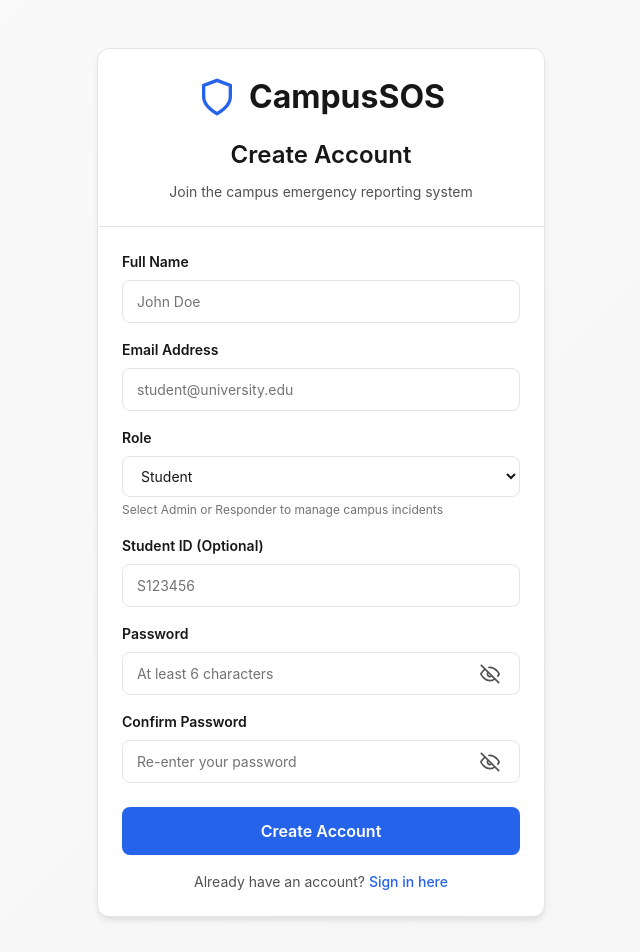
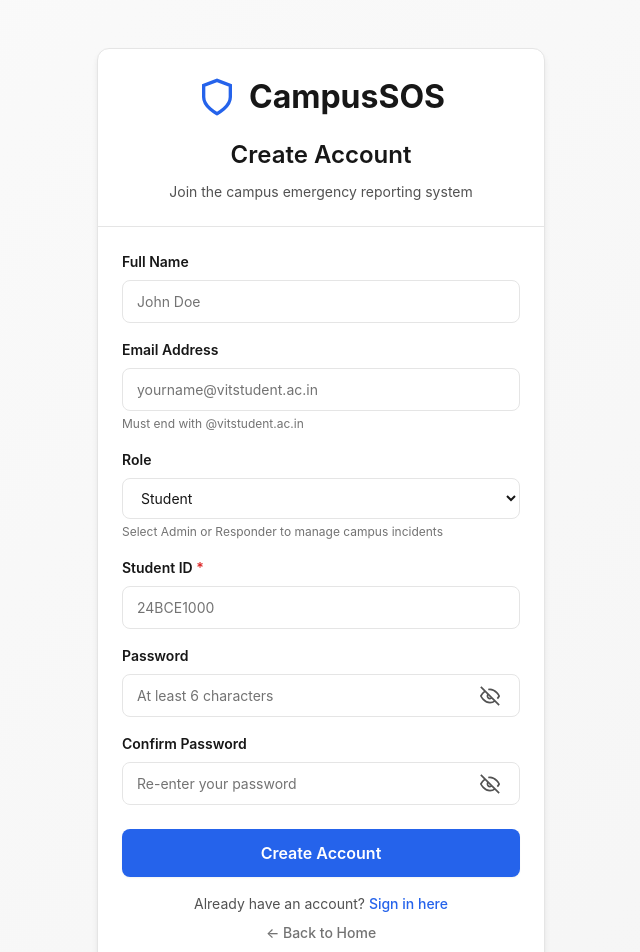
Before and after one commit to cataclysmnik/campusSOS, a Next.js app: page /register in a window 1280 px wide. Shown: the top 952 px of the page, without its empty margins (319-959 px from the left). Built offline with nearby package versions, Linux system fonts and the light colour scheme; no server answers.

Commit message:
Refined Register page

```diff
--- a/app/(auth)/register/page.tsx
+++ b/app/(auth)/register/page.tsx
@@ -29,6 +29,24 @@ export default function RegisterPage() {
     setError('');
 
     // Validation
+    if (!formData.email.endsWith('@vitstudent.ac.in')) {
+      setError('Email must end with @vitstudent.ac.in');
+      return;
+    }
+
+    if (formData.role === 'student') {
+      if (!formData.studentId) {
+        setError('Student ID is required for students');
+        return;
+      }
+      // Pattern: 2 digits + 3 uppercase letters + 4 digits (e.g., 24BRS1242)
+      const studentIdPattern = /^\d{2}[A-Z]{3}\d{4}$/;
+      if (!studentIdPattern.test(formData.studentId)) {
+        setError('Student ID must be in format: 2 digits + 3 uppercase letters + 4 digits (e.g., 24BRS1242)');
+        return;
+      }
+    }
+
     if (formData.password !== formData.confirmPassword) {
       setError('Passwords do not match');
       return;
@@ -128,8 +146,11 @@ export default function RegisterPage() {
               value={formData.email}
               onChange={handleChange}
               className="input"
-              placeholder="student@university.edu"
+              placeholder="yourname@vitstudent.ac.in"
             />
+            <p style={{ marginTop: '0.25rem', fontSize: '0.75rem', color: 'var(--text-tertiary)' }}>
+              Must end with @vitstudent.ac.in
+            </p>
           </div>
 
           <div>
@@ -156,16 +177,19 @@ export default function RegisterPage() {
           {formData.role === 'student' && (
             <div>
               <label htmlFor="studentId" className="label">
-                Student ID (Optional)
+                Student ID <span style={{ color: 'var(--danger)' }}>*</span>
               </label>
               <input
                 id="studentId"
                 name="studentId"
                 type="text"
+                required
                 value={formData.studentId}
                 onChange={handleChange}
                 className="input"
-                placeholder="S123456"
+                placeholder="24BCE1000"
+                maxLength={9}
+                style={{ textTransform: 'uppercase' }}
               />
             </div>
           )}
@@ -294,28 +318,19 @@ export default function RegisterPage() {
             {loading ? 'Creating Account...' : 'Create Account'}
           </button>
 
-          <div style={{ textAlign: 'center' }}>
+          <div style={{ textAlign: 'center', display: 'flex', flexDirection: 'column', gap: '0.5rem' }}>
             <p style={{ fontSize: '0.875rem', color: 'var(--text-secondary)' }}>
               Already have an account?{' '}
               <Link href="/login" style={{ fontWeight: '500', color: 'var(--primary)', textDecoration: 'none' }} className="link-hover">
                 Sign in here
               </Link>
             </p>
+            <Link href="/" style={{ fontSize: '0.875rem', fontWeight: '500', color: 'var(--text-tertiary)', textDecoration: 'none' }} className="link-hover">
+              ← Back to Home
+            </Link>
           </div>
         </form>
 
-        {/* <div className="card-footer" style={{ borderTop: '1px solid var(--border-color)', paddingTop: '1.5rem' }}>
-          <div className="alert-error" style={{ display: 'flex', alignItems: 'start', gap: '0.75rem' }}>
-            <svg width="20" height="20" viewBox="0 0 24 24" fill="none" stroke="currentColor" strokeWidth="2" style={{ flexShrink: 0, marginTop: '0.125rem' }}>
-              <circle cx="12" cy="12" r="10" />
-              <line x1="12" y1="8" x2="12" y2="12" />
-              <line x1="12" y1="16" x2="12.01" y2="16" />
-            </svg>
-            <p style={{ fontSize: '0.75rem', margin: 0 }}>
-              For emergencies, call campus security: <span style={{ fontWeight: '600' }}>911</span>
-            </p>
-          </div>
-        </div> */}
       </div>
 
       <style jsx>{`
```
